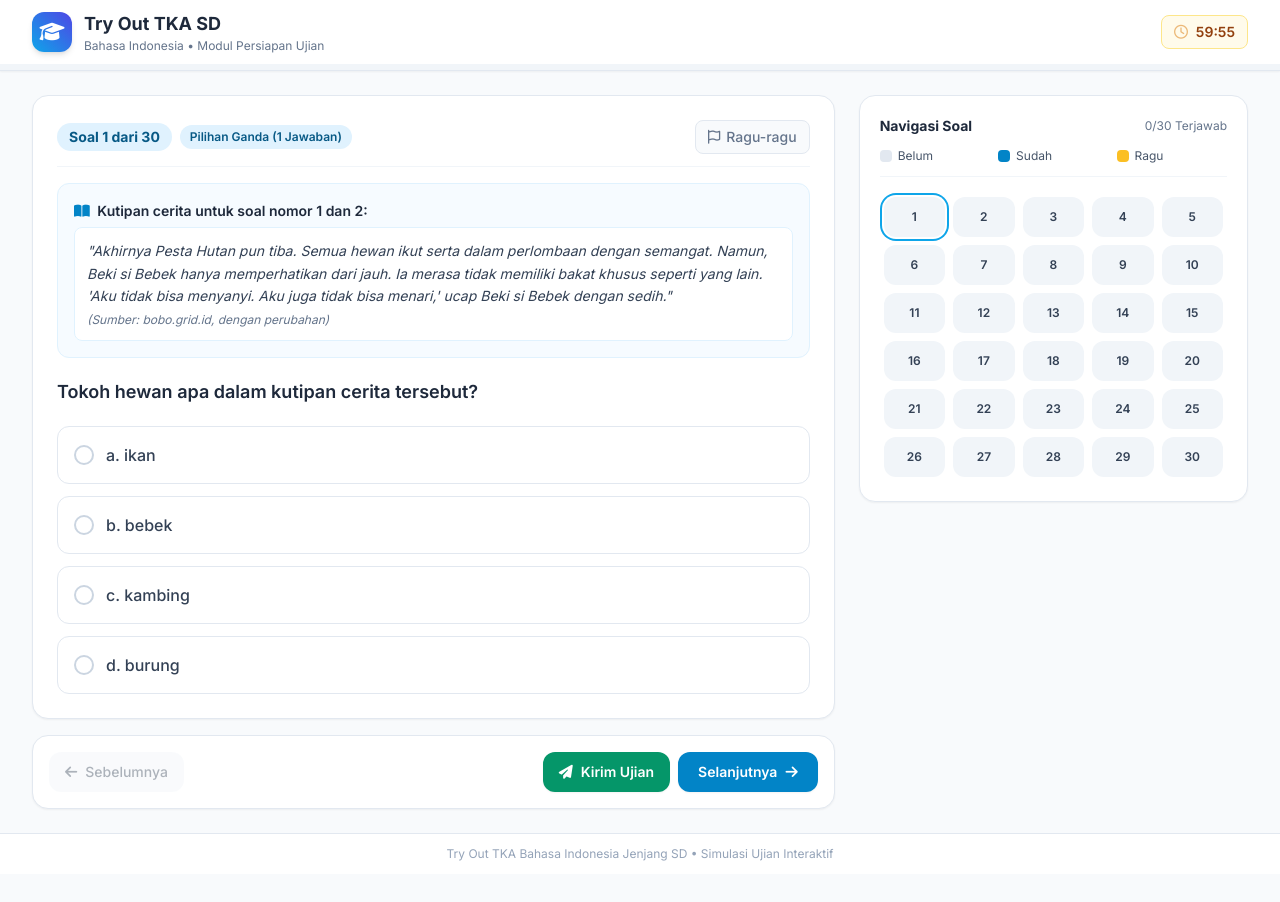
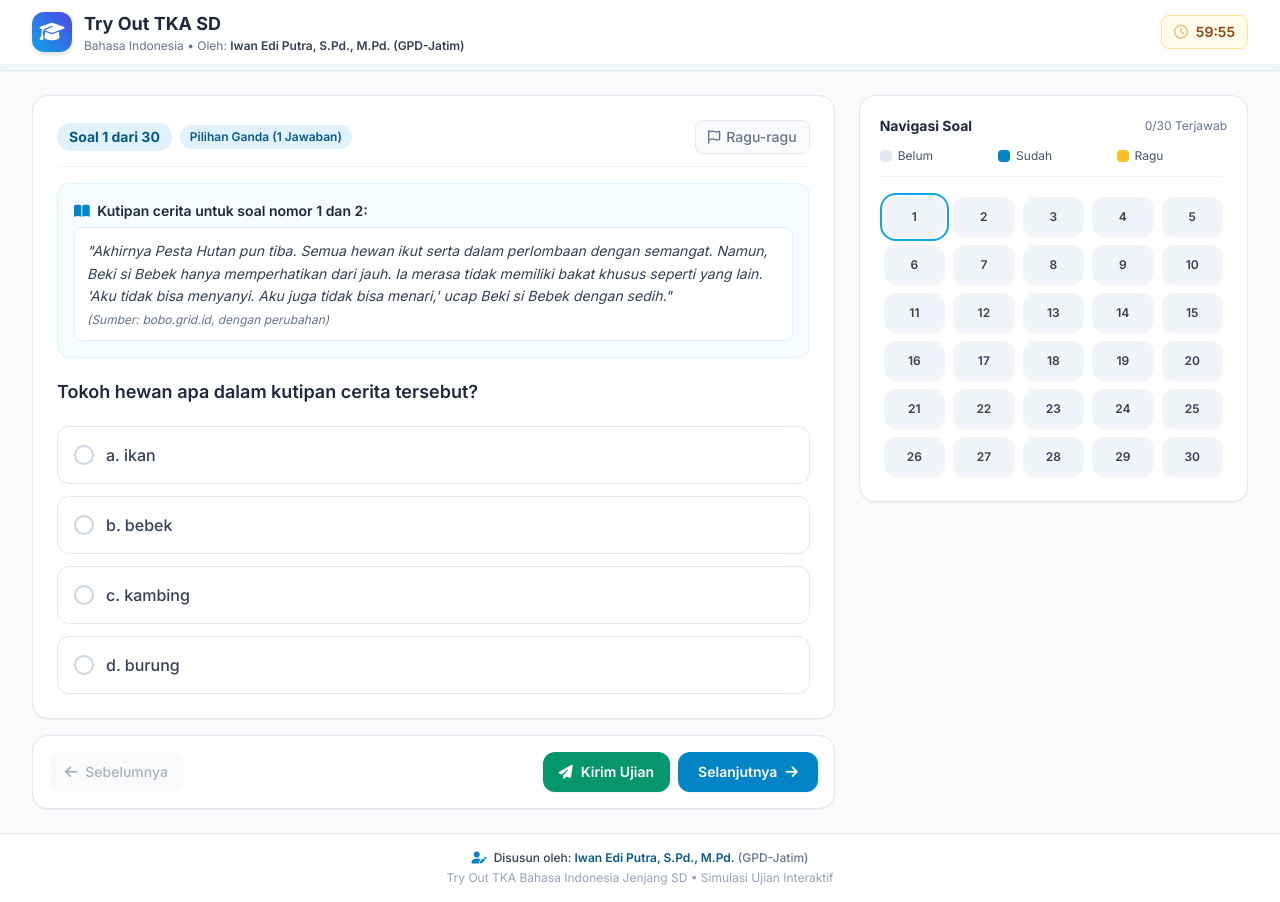
Before and after one commit to iwanediputra/TKA-B.INDO-TAHAP1-2026, a website: page index.html in a window 1280 px wide. Before the commit the page ends 874 px from the top, so only its background shows below. Drawn offline with nearby package versions, Linux system fonts and the light colour scheme.

Commit message:
feat: update site metadata and authorship information
Add authorship credentials for Iwan Edi Putra, S.Pd., M.Pd. (GPD-Jatim) to meta tags and project description.

```diff
--- a/index.html
+++ b/index.html
@@ -4,9 +4,10 @@
     <meta charset="UTF-8">
     <meta name="viewport" content="width=device-width, initial-scale=1.0">
     <title>Try Out TKA Bahasa Indonesia - Jenjang SD</title>
-    <meta name="description" content="Simulasi Ujian dan Try Out TKA Bahasa Indonesia jenjang Sekolah Dasar (SD) lengkap dengan timer, navigasi soal, ragam tipe pilihan ganda dan matriks, serta pembahasan lengkap.">
+    <meta name="description" content="Simulasi Ujian dan Try Out TKA Bahasa Indonesia jenjang Sekolah Dasar (SD) oleh Iwan Edi Putra, S.Pd., M.Pd. (GPD-Jatim). Lengkap dengan timer, navigasi soal, ragam tipe pilihan ganda dan matriks, serta pembahasan.">
+    <meta name="author" content="Iwan Edi Putra, S.Pd., M.Pd. (GPD-Jatim)">
     <meta property="og:title" content="Try Out TKA Bahasa Indonesia - Jenjang SD">
-    <meta property="og:description" content="Simulasi Ujian dan Try Out TKA Bahasa Indonesia jenjang Sekolah Dasar (SD) lengkap dengan timer, navigasi soal, ragam tipe pilihan ganda dan matriks, serta pembahasan lengkap.">
+    <meta property="og:description" content="Simulasi Ujian dan Try Out TKA Bahasa Indonesia jenjang Sekolah Dasar (SD) oleh Iwan Edi Putra, S.Pd., M.Pd. (GPD-Jatim). Lengkap dengan timer, navigasi soal, ragam tipe pilihan ganda dan matriks, serta pembahasan.">
     <!-- Tailwind CSS -->
     <script src="https://cdn.tailwindcss.com"></script>
     <!-- Font Awesome Icons -->
@@ -77,7 +78,7 @@
                 </div>
                 <div>
                     <h1 class="text-base sm:text-lg font-bold text-slate-800 leading-tight">Try Out TKA SD</h1>
-                    <p class="text-xs text-slate-500 hidden sm:block">Bahasa Indonesia • Modul Persiapan Ujian</p>
+                    <p class="text-xs text-slate-500 hidden sm:block">Bahasa Indonesia • Oleh: <span class="font-semibold text-slate-700">Iwan Edi Putra, S.Pd., M.Pd. (GPD-Jatim)</span></p>
                 </div>
             </div>
 
@@ -306,8 +307,11 @@
     </div>
 
     <!-- FOOTER -->
-    <footer class="bg-white border-t border-slate-200 py-3 text-center text-xs text-slate-400">
-        Try Out TKA Bahasa Indonesia Jenjang SD • Simulasi Ujian Interaktif
+    <footer class="bg-white border-t border-slate-200 py-4 px-4 text-center text-xs text-slate-500 space-y-1">
+        <p class="font-medium text-slate-700">
+            <i class="fa-solid fa-user-pen mr-1 text-sky-600"></i> Disusun oleh: <span class="font-semibold text-sky-800">Iwan Edi Putra, S.Pd., M.Pd.</span> <span class="text-slate-500">(GPD-Jatim)</span>
+        </p>
+        <p class="text-slate-400">Try Out TKA Bahasa Indonesia Jenjang SD • Simulasi Ujian Interaktif</p>
     </footer>
 
     <!-- JAVASCRIPT APPLICATION LOGIC -->
--- a/metadata.json
+++ b/metadata.json
@@ -1,6 +1,6 @@
 {
   "name": "Try Out TKA Bahasa Indonesia SD",
-  "description": "Simulasi Ujian dan Try Out TKA Bahasa Indonesia jenjang Sekolah Dasar (SD) lengkap dengan timer, navigasi soal, ragam tipe pilihan ganda dan matriks, serta pembahasan lengkap.",
+  "description": "Simulasi Ujian dan Try Out TKA Bahasa Indonesia jenjang Sekolah Dasar (SD) oleh Iwan Edi Putra, S.Pd., M.Pd. (GPD-Jatim). Lengkap dengan timer, navigasi soal, ragam tipe pilihan ganda dan matriks, serta pembahasan lengkap.",
   "capabilities": [
     "MAJOR_CAPABILITY_SERVER_SIDE_GEMINI_API"
   ]
```
